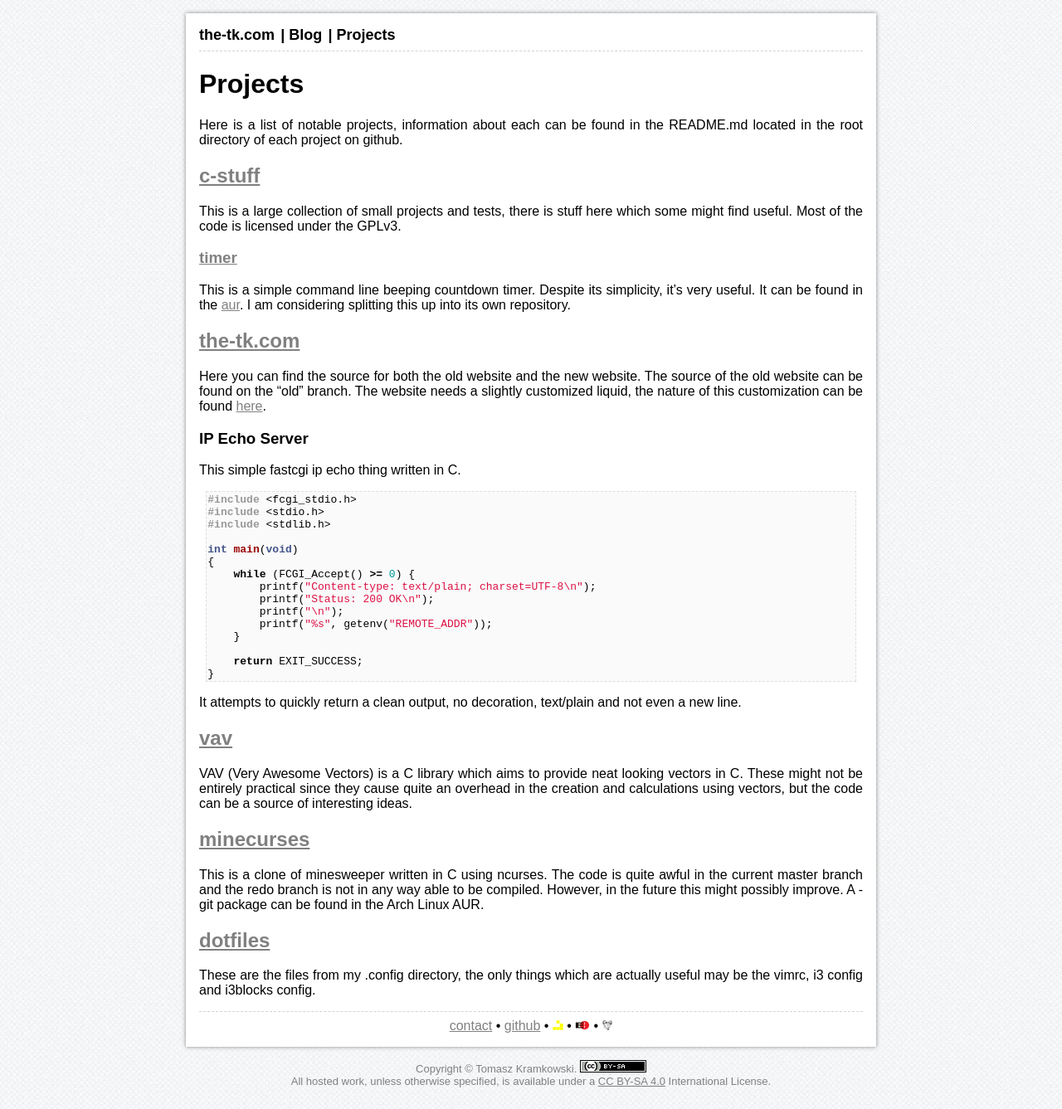
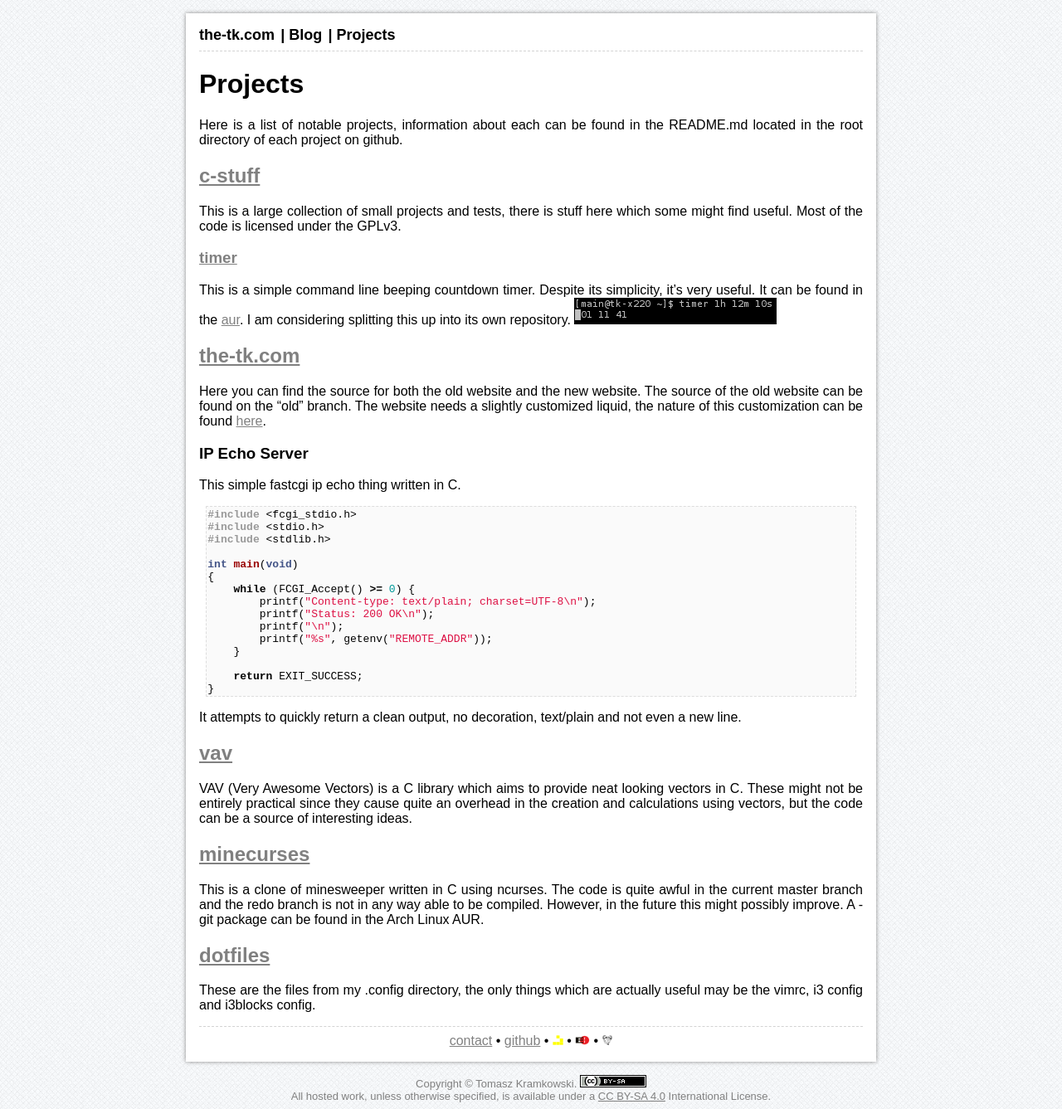
Before and after one commit to EliteTK/the-tk.com, a Jekyll site: the page built from projects.md, in a window 1280 px wide. Shown: the whole page at 83% size. Built offline with Jekyll 4.4.1, drawn with Linux system fonts in a browser that asks for light colours.

Commit message:
projects: Add images WIP

```diff
--- a/projects.md
+++ b/projects.md
@@ -14,6 +14,7 @@ which some might find useful. Most of the code is licensed under the GPLv3.
 This is a simple command line beeping countdown timer. Despite its simplicity,
 it's very useful. It can be found in the [aur][timer-aur]. I am considering
 splitting this up into its own repository.
+![timer example](/images/projects/timer.png "timer example - Usage: timer <n>{s,m,h,D,M,Y}")
 
 ## [the-tk.com][the-tk]
 Here you can find the source for both the old website and the new website. The
```
Also changed, not shown: images/projects/timer.png (added).
